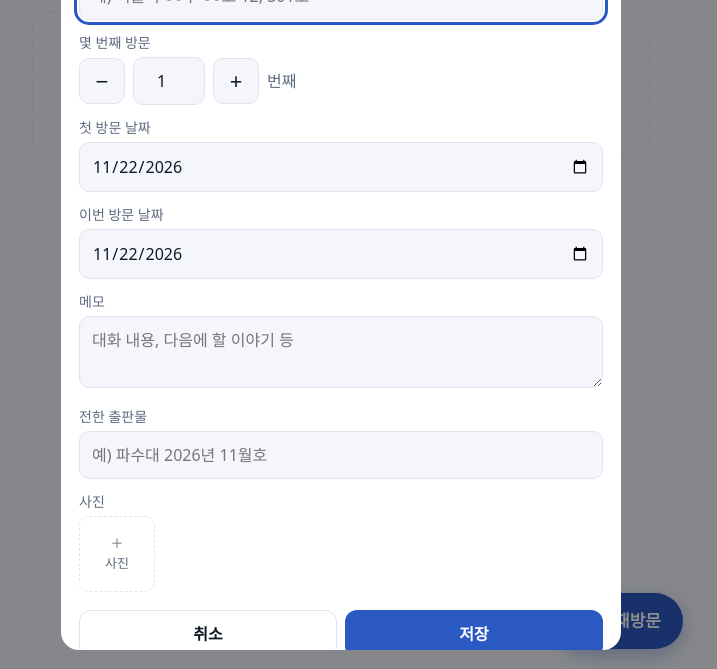
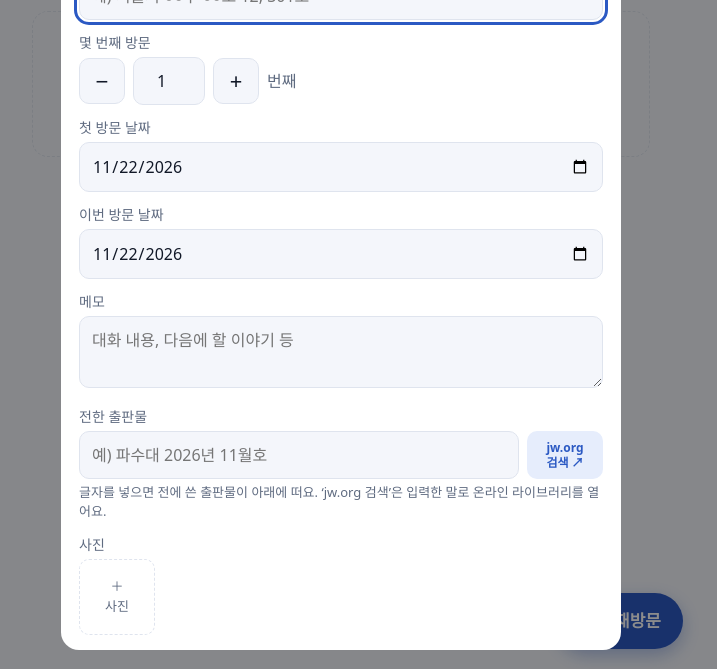
Before and after one commit to JWKIM04-exe/jaebangmun, a plain HTML site: page index.html in a window 1280 px wide. Both pictures are taken after typing "Sample" into the empty fields and a click on the button "+ 새 재방문". Shown: the part 131-800 px from the top of the page, without its empty margins (299-1016 px from the left). Drawn offline with Linux system fonts and the light colour scheme.

Commit message:
전한 출판물: 전에 쓴 출판물 추천 + jw.org 온라인 라이브러리 검색 버튼
Co-Authored-By: Claude Opus 5.5 <noreply@anthropic.com>
Claude-Session: https://claude.ai/code/session_01WYjG8vipNonRAGyAbuw7mN

```diff
--- a/index.html
+++ b/index.html
@@ -55,6 +55,9 @@ form h2{margin:0 0 6px;font-size:19px}
 .f{display:block;font-size:14px;color:var(--sub);margin:12px 0 4px}
 .in{width:100%;padding:11px 12px;border:1px solid var(--line);border-radius:10px;background:var(--bg);font-size:16px}
 textarea.in{min-height:64px;resize:vertical}
+.pubrow{display:flex;gap:8px}.pubrow .in{flex:1}
+.jwbtn{flex:none;display:grid;place-items:center;width:76px;border-radius:10px;background:var(--priBg);color:var(--priInk);font-size:12px;font-weight:700;line-height:1.25;text-align:center;text-decoration:none}
+.hint{margin:4px 0 0;font-size:13px;color:var(--sub)}
 .pub{margin:6px 0 0;font-size:14px;color:var(--sub)}.pub b{color:var(--ink);font-weight:600}
 .step{display:flex;align-items:center;gap:8px}
 .step button{width:46px;height:46px;border-radius:10px;border:1px solid var(--line);background:var(--bg);font-size:22px;cursor:pointer}
@@ -144,7 +147,12 @@ button:focus-visible,input:focus-visible,textarea:focus-visible{outline:3px soli
     <label class="f" for="memo">메모</label>
     <textarea class="in" id="memo" rows="2" placeholder="대화 내용, 다음에 할 이야기 등"></textarea>
     <label class="f" for="pub">전한 출판물</label>
-    <input class="in" id="pub" autocomplete="off" placeholder="예) 파수대 2026년 11월호">
+    <div class="pubrow">
+      <input class="in" id="pub" list="pubList" autocomplete="off" placeholder="예) 파수대 2026년 11월호">
+      <a class="jwbtn" id="jwLink" href="https://wol.jw.org/ko/wol/h/r8/lp-ko" target="_blank" rel="noopener">jw.org<br>검색 ↗</a>
+    </div>
+    <datalist id="pubList"></datalist>
+    <p class="hint">글자를 넣으면 전에 쓴 출판물이 아래에 떠요. ‘jw.org 검색’은 입력한 말로 온라인 라이브러리를 열어요.</p>
     <span class="f">사진</span>
     <div class="pick" id="pick">
       <label class="addp">＋<br>사진<input id="file" type="file" accept="image/*" multiple class="sr"></label>
@@ -328,6 +336,11 @@ function openForm(v,again){
   $('first').value=v?(v.first||v.date||today()):today();
   $('memo').value=v?.memo||'';
   $('pub').value=v?.pub||'';
+  // 전에 쓴 출판물을 자주 쓴 순서로 추천 + 기본 목록
+  const cnt={};items.forEach(x=>{if(x.pub)cnt[x.pub]=(cnt[x.pub]||0)+1});
+  const sug=[...Object.keys(cnt).sort((a,b)=>cnt[b]-cnt[a]),...['파수대','깨어라!','전도지','초대장','성경','동영상']];
+  $('pubList').innerHTML=[...new Set(sug)].map(t=>`<option value="${esc(t)}">`).join('');
+  jwHref();
   photos=[...(v?.photos||[])];
   drawPick();$('dlg').showModal();
 }
@@ -339,6 +352,9 @@ function drawPick(){
     d.querySelector('button').onclick=()=>{photos.splice(i,1);drawPick()};
     $('pick').insertBefore(d,add)});
 }
+function jwHref(){const q=$('pub').value.trim();
+  $('jwLink').href=q?`https://wol.jw.org/ko/wol/s/r8/lp-ko?q=${encodeURIComponent(q)}`:'https://wol.jw.org/ko/wol/h/r8/lp-ko'}
+$('pub').oninput=jwHref;
 $('file').onchange=async e=>{for(const f of e.target.files){const p=await shrink(f);if(p)photos.push(p)}e.target.value='';drawPick()};
 $('minus').onclick=()=>$('num').value=Math.max(1,(+$('num').value||1)-1);
 $('plus').onclick=()=>$('num').value=(+$('num').value||0)+1;
--- a/sw.js
+++ b/sw.js
@@ -1,5 +1,5 @@
 // 오프라인에서도 열리도록 앱 파일을 저장해 둠 (앱 고칠 때마다 CACHE 이름을 바꿔주세요)
-const CACHE='jaebangmun-2026-11-22-6';
+const CACHE='jaebangmun-2026-11-22-7';
 const CORE=['./','index.html','manifest.webmanifest','icons/icon-192.png','icons/icon-512.png','icons/maskable-512.png','icons/apple-touch-icon.png'];
 self.addEventListener('install',e=>{e.waitUntil(caches.open(CACHE).then(c=>c.addAll(CORE)).then(()=>self.skipWaiting()))});
 self.addEventListener('activate',e=>{e.waitUntil(caches.keys().then(ks=>Promise.all(ks.filter(k=>k!==CACHE).map(k=>caches.delete(k)))).then(()=>self.clients.claim()))});
```
